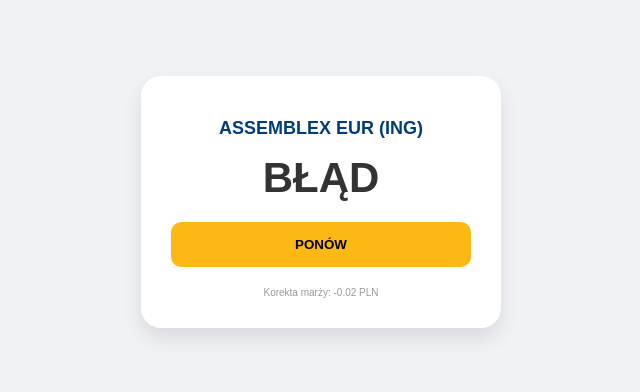
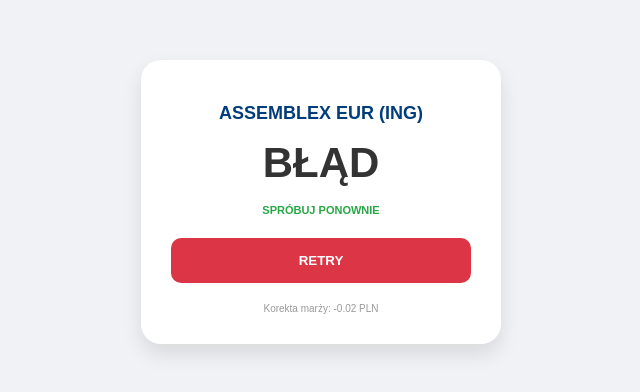
Before and after one commit to pjprezes/EUR-PLN, a plain HTML site: page index.html in a window 1280 px wide. Shown: the part 198-590 px from the top of the page, without its empty margins (319-959 px from the left). Drawn offline with Linux system fonts and the light colour scheme; no server answers.

Commit message:
Update index.html

```diff
--- a/index.html
+++ b/index.html
@@ -9,9 +9,9 @@
         body { font-family: sans-serif; background: #f0f2f5; display: flex; align-items: center; justify-content: center; height: 100vh; margin: 0; }
         .card { background: white; padding: 30px; border-radius: 20px; box-shadow: 0 10px 20px rgba(0,0,0,0.1); text-align: center; width: 300px; }
         h1 { color: #013d7c; font-size: 18px; margin-bottom: 5px; }
-        .price { font-size: 42px; font-weight: bold; color: #333; margin: 15px 0; }
-        #timestamp { font-size: 11px; color: #28a745; margin-bottom: 20px; font-weight: bold; }
-        button { background: #fdb913; border: none; padding: 15px; width: 100%; border-radius: 10px; font-weight: bold; cursor: pointer; transition: 0.3s; }
+        .price { font-size: 42px; font-weight: bold; color: #333; margin: 15px 0; min-height: 50px; }
+        #timestamp { font-size: 11px; color: #28a745; margin-bottom: 20px; font-weight: bold; height: 14px; }
+        button { background: #fdb913; border: none; padding: 15px; width: 100%; border-radius: 10px; font-weight: bold; cursor: pointer; transition: 0.3s; color: black; }
         button:active { transform: scale(0.95); }
         .footer { margin-top: 20px; font-size: 10px; color: #999; }
     </style>
@@ -31,18 +31,29 @@
             const timeEl = document.getElementById('timestamp');
             const btn = document.getElementById('updateBtn');
 
+            // Wizualny sygnał startu
             priceEl.style.opacity = "0.3";
             btn.innerText = "POBIERANIE...";
+            btn.disabled = true;
+
+            // Proxy do ominięcia blokad CORS z unikalnym parametrem czasu
+            const target = 'https://api.nbp.pl/api/exchangerates/rates/a/eur/?format=json';
+            const proxyUrl = 'https://api.allorigins.win/get?url=' + encodeURIComponent(target) + '&ts=' + new Date().getTime();
 
             try {
-                const res = await fetch('https://api.allorigins.win/get?url=' + encodeURIComponent('https://api.nbp.pl/api/exchangerates/rates/a/eur/?format=json'));
+                const res = await fetch(proxyUrl);
+                if (!res.ok) throw new Error('Network error');
+
                 const data = await res.json();
-                const nbp = JSON.parse(data.contents).rates[0].mid;
+                const nbpData = JSON.parse(data.contents);
+                const nbp = nbpData.rates[0].mid;
                 const final = (nbp - 0.02).toFixed(4);
 
+                // Aktualizacja interfejsu
                 priceEl.innerText = final;
                 timeEl.innerText = "AKTUALIZACJA: " + new Date().toLocaleTimeString();
 
+                // Potwierdzenie sukcesu
                 btn.innerText = "GOTOWE! ✔";
                 btn.style.background = "#28a745";
                 btn.style.color = "white";
@@ -51,14 +62,23 @@
                     btn.innerText = "ODŚWIEŻ KURS";
                     btn.style.background = "#fdb913";
                     btn.style.color = "black";
+                    btn.disabled = false;
                 }, 1500);
+
             } catch (e) {
+                console.error('Błąd:', e);
                 priceEl.innerText = "BŁĄD";
-                btn.innerText = "PONÓW";
+                timeEl.innerText = "SPRÓBUJ PONOWNIE";
+                btn.innerText = "RETRY";
+                btn.style.background = "#dc3545";
+                btn.style.color = "white";
+                btn.disabled = false;
             } finally {
                 priceEl.style.opacity = "1";
             }
         }
+
+        // Pierwsze pobranie przy starcie apki
         getRate();
     </script>
 </body>
```
